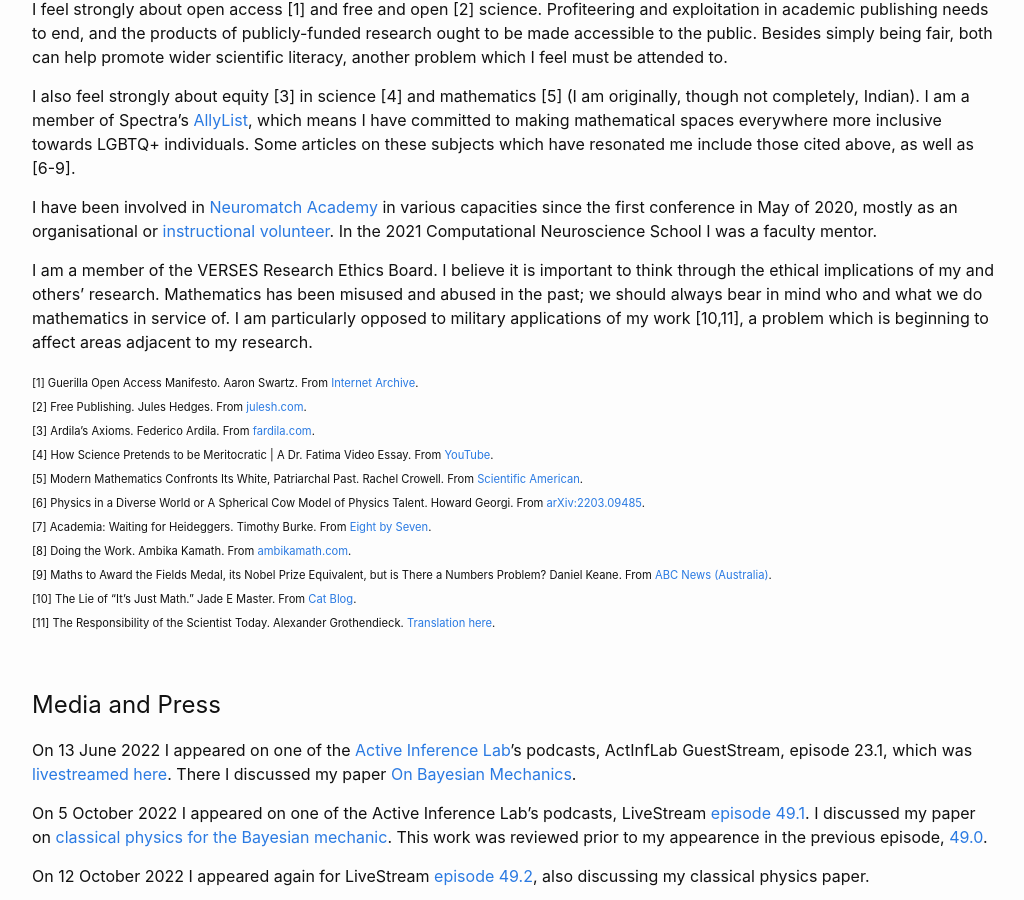
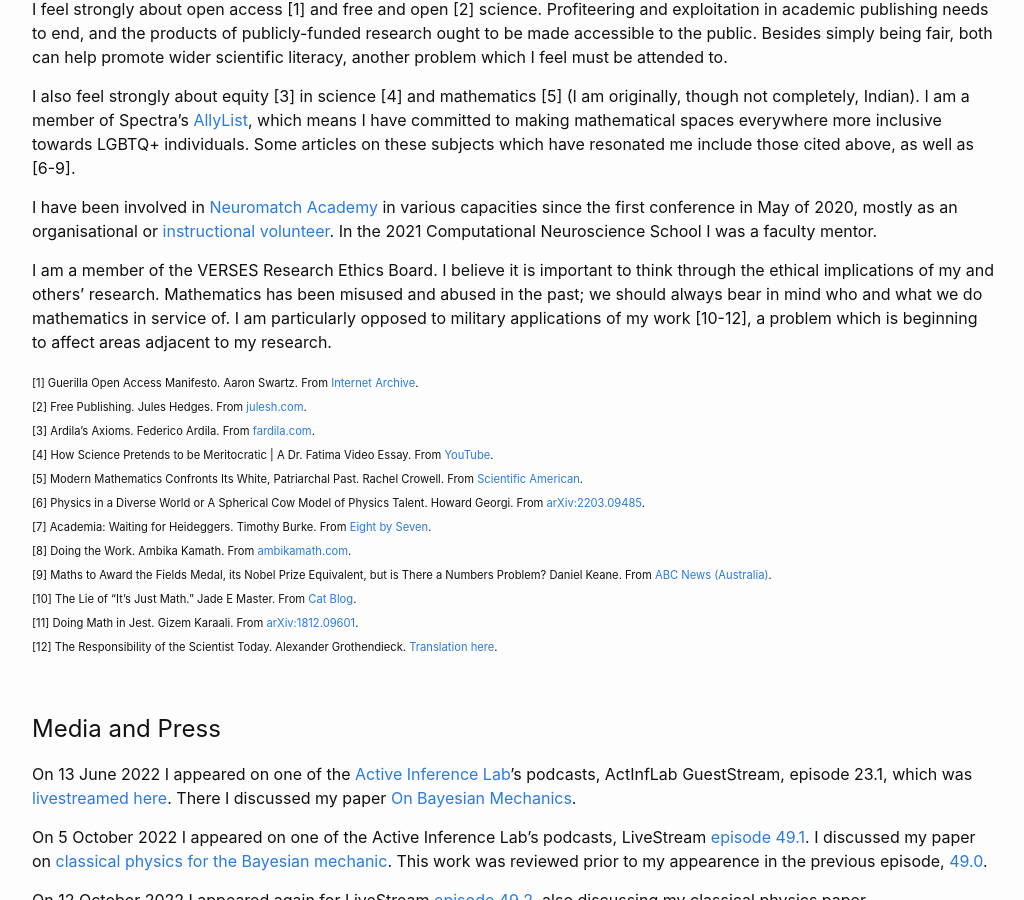
Before and after one commit to DARSakthi/DARSakthi.github.io, a Jekyll site: the page built from other.markdown, in a window 1280 px wide and 900 px high, scrolled down 404 px. Shown: the whole window, without its empty margins (126-1150 px from the left). Built offline with Jekyll 4.4.1, drawn with Linux system fonts in a browser that asks for light colours.

Commit message:
Added refs for more opinions
See previous

```diff
--- a/other.markdown
+++ b/other.markdown
@@ -21,7 +21,7 @@ I also feel strongly about equity [3] in science [4] and mathematics [5] (I am o
 
 I have been involved in [Neuromatch Academy](https://academy.neuromatch.io) in various capacities since the first conference in May of 2020, mostly as an organisational or [instructional volunteer](https://darsakthi.github.io/teaching/2020-NMA). In the 2021 Computational Neuroscience School I was a faculty mentor.
 
-I am a member of the VERSES Research Ethics Board. I believe it is important to think through the ethical implications of my and others’ research. Mathematics has been misused and abused in the past; we should always bear in mind who and what we do mathematics in service of. I am particularly opposed to military applications of my work [10,11], a problem which is beginning to affect areas adjacent to my research.
+I am a member of the VERSES Research Ethics Board. I believe it is important to think through the ethical implications of my and others’ research. Mathematics has been misused and abused in the past; we should always bear in mind who and what we do mathematics in service of. I am particularly opposed to military applications of my work [10-12], a problem which is beginning to affect areas adjacent to my research.
 
 <span style="font-size:0.7em;">
   [1] Guerilla Open Access Manifesto. Aaron Swartz. From <a href="https://archive.org/stream/GuerillaOpenAccessManifesto/Goamjuly2008_djvu.txt">Internet Archive</a>.
@@ -34,7 +34,8 @@ I am a member of the VERSES Research Ethics Board. I believe it is important to
   [8] Doing the Work. Ambika Kamath. From <a href="https://ambikamath.com/2020/02/23/doing-the-work/">ambikamath.com</a>.
   [9] Maths to Award the Fields Medal, its Nobel Prize Equivalent, but is There a Numbers Problem? Daniel Keane. From <a href="https://www.abc.net.au/news/2022-06-28/fields-medal-female-inclusion-a-challenge-in-maths-award/101161564">ABC News (Australia)</a>.
   [10] The Lie of “It’s Just Math.” Jade E Master. From <a href="https://jadeedenstarmaster.wordpress.com/2020/12/11/the-lie-of-its-just-math/">Cat Blog</a>.
-  [11] The Responsibility of the Scientist Today. Alexander Grothendieck. <a href="http://matematicas.unex.es/~navarro/res/scientist.pdf">Translation here</a>.
+  [11] Doing Math in Jest. Gizem Karaali. From <a href="https://arxiv.org/abs/1812.09601">arXiv:1812.09601</a>.
+  [12] The Responsibility of the Scientist Today. Alexander Grothendieck. <a href="http://matematicas.unex.es/~navarro/res/scientist.pdf">Translation here</a>.
 </span>
 
 &nbsp;
```
